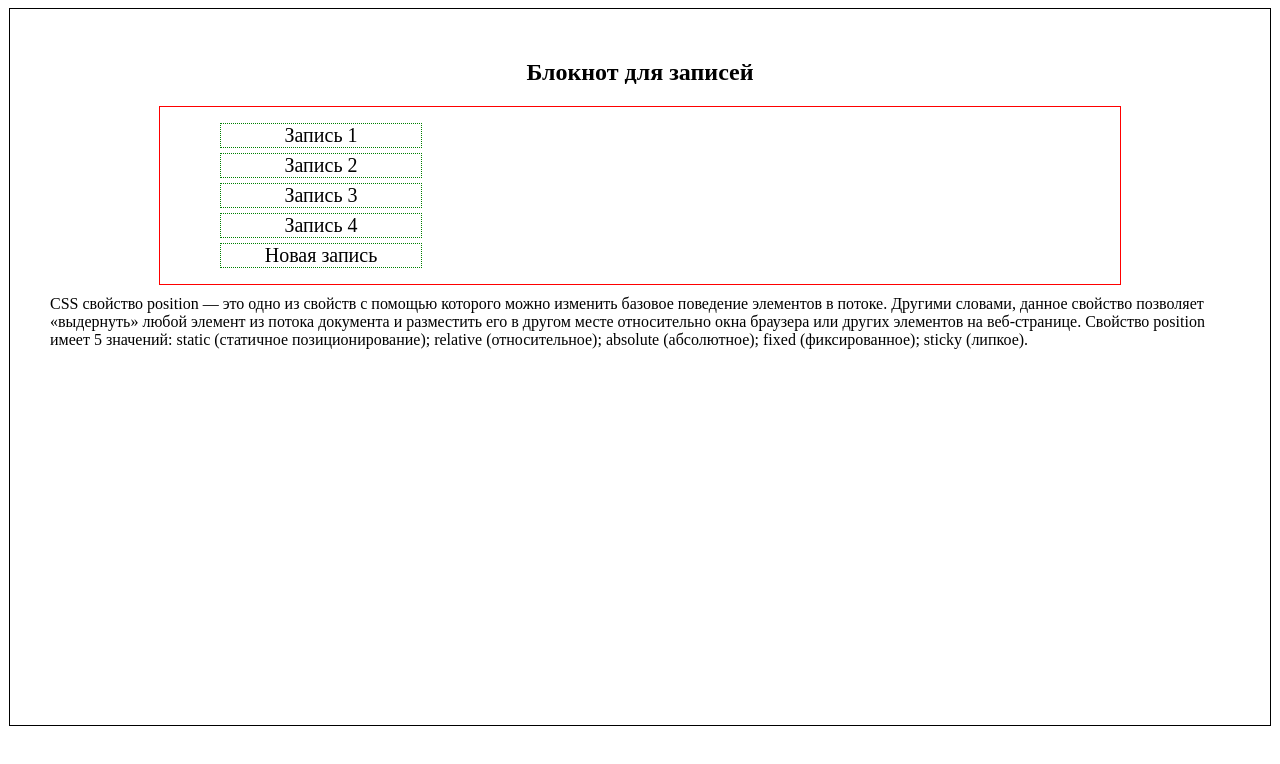
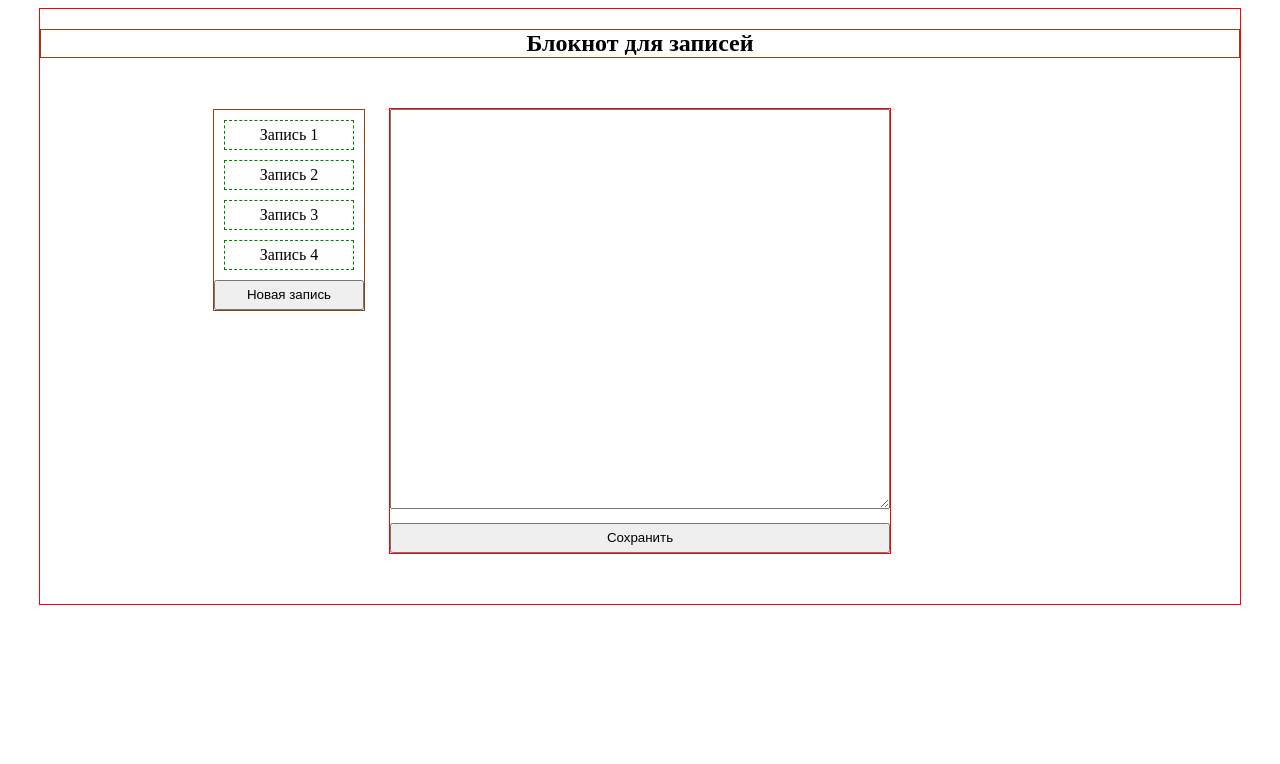
Before and after one commit to Elkhan911/Notebook-JavaScript, a plain HTML site: page index.html in a window 1280 px wide. Drawn offline with Linux system fonts and the light colour scheme.

Commit message:
writed html code and css

```diff
--- a/index.css
+++ b/index.css
@@ -1,4 +1,4 @@
-.notebook {
+/* .notebook {
   border: 1px solid black;
   width: 1200px;
   margin: auto;
@@ -28,11 +28,11 @@
 }
 
 .notebook__page {
-  /* border: 1px solid blue;
+   border: 1px solid blue;
   width: 600px;
   display: inline-block;
   margin: 0;
-  height: 400px; */
+  height: 400px;
 
   width: 100%;
   height: 400px;
@@ -41,7 +41,7 @@
   margin-bottom: 10px;
 }
 
-/* #wrapper {
+#wrapper {
   width: 500px;
   margin: 0 auto;
   position: relative;
@@ -84,3 +84,61 @@
   width: 100%;
   height: 30px;
 } */
+
+.list {
+  border: 1px solid red;
+  width: 1200px;
+  margin: auto;
+}
+
+.list__heading {
+  border: 1px saddlebrown solid;
+  text-align: center;
+}
+
+.notebook {
+  width: 500px;
+  border: 1px solid red;
+  margin: 50px auto;
+  position: relative;
+}
+
+.notebook__menu {
+  border: 1px solid saddlebrown;
+  width: 150px;
+  position: absolute;
+  right: 105%;
+}
+
+.notebook__items {
+  padding: 0;
+  margin: 0;
+}
+
+.notebook__item {
+  border: 1px dashed green;
+  padding: 5px;
+  text-align: center;
+  margin: 10px;
+  list-style: none;
+  cursor: pointer;
+}
+
+.notebook__item:hover,
+.notebook__item:active {
+  background: #f1f1f1;
+}
+
+.notebook__button {
+  width: 100%;
+  padding: 5px;
+  height: 30px;
+}
+
+.notebook__text {
+  width: 100%;
+  height: 400px;
+  box-sizing: border-box;
+  padding: 10px;
+  margin-bottom: 10px;
+}
--- a/index.html
+++ b/index.html
@@ -8,47 +8,35 @@
     <title>Блокнот на JavaScript</title>
   </head>
   <body>
-    <section class="notebook">
-      <h1 class="notebook__heading">Блокнот для записей</h1>
+    <section class="list">
+      <h1 class="list__heading">Блокнот для записей</h1>
 
+      <div class="notebook">
         <div class="notebook__menu">
           <ul class="notebook__items">
             <li class="notebook__item">Запись 1</li>
             <li class="notebook__item">Запись 2</li>
             <li class="notebook__item">Запись 3</li>
             <li class="notebook__item">Запись 4</li>
-          <li class="notebook__item">Новая запись</li>
           </ul>
+
+          <div class="notebook__new">
+            <button class="notebook__button">Новая запись</button>
+          </div>
         </div>
 
         <div class="notebook__page">
-        CSS свойство position — это одно из свойств с помощью которого можно
-        изменить базовое поведение элементов в потоке. Другими словами, данное
-        свойство позволяет «выдернуть» любой элемент из потока документа и
-        разместить его в другом месте относительно окна браузера или других
-        элементов на веб-странице. Свойство position имеет 5 значений: static
-        (статичное позиционирование); relative (относительное); absolute
-        (абсолютное); fixed (фиксированное); sticky (липкое).
+          <textarea
+            class="notebook__text"
+            name=""
+            id=""
+            cols="30"
+            rows="10"
+          ></textarea>
+          <button class="notebook__button">Сохранить</button>
+        </div>
       </div>
     </section>
     <script src="script.js"></script>
   </body>
 </html>
-
-<!-- <div id="wrapper">
-      <div id="menu">
-        <ul id="notes">
-          <li>запись 1</li>
-          <li>запись 2</li>
-          <li>запись 3</li>
-        </ul>
-        <div id="create">
-          <button>новая запись</button>
-        </div>
-      </div>
-
-      <div id="text">
-        <textarea></textarea>
-        <button>сохранить</button>
-      </div>
-    </div> -->
```
Lines whose indentation alone changed are shown as unchanged.
